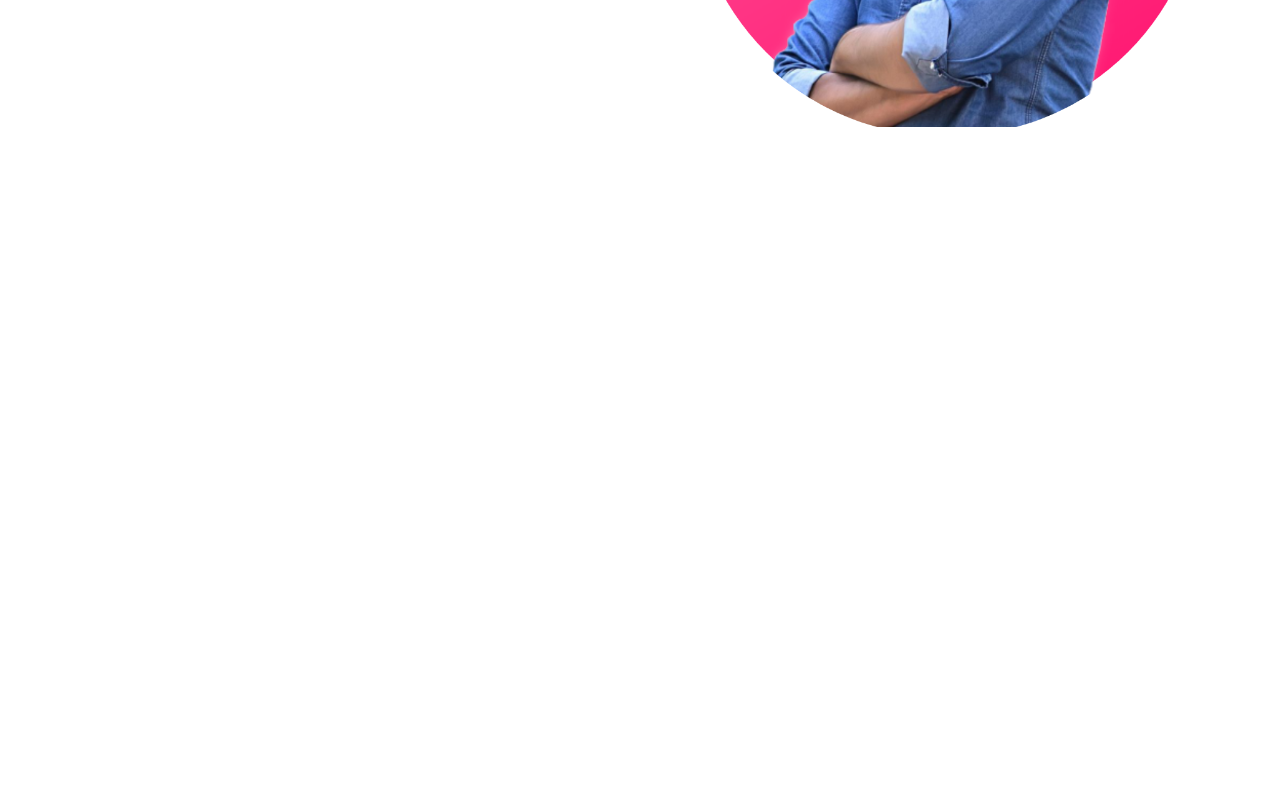
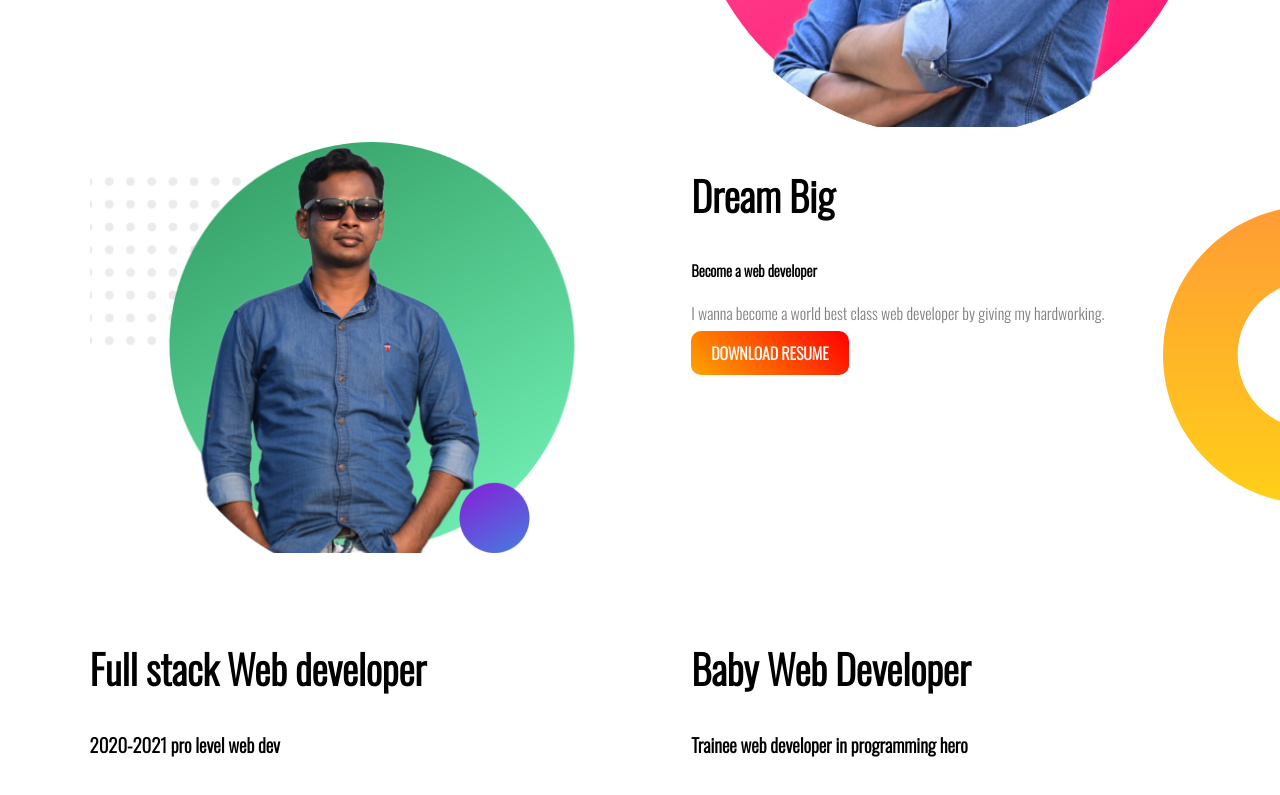
Before and after one commit to platobala/platobala, a plain HTML site: page index.html in a window 1280 px wide. Shown: the part 395-1190 px from the top of the page. Before the commit the page ends 800 px from the top, so only its background shows below. Drawn offline with nearby package versions, Linux system fonts and the light colour scheme.

Commit message:
experience

```diff
--- a/index.html
+++ b/index.html
@@ -23,6 +23,31 @@
         </div>
 
     </section>
+    <section class="dream-area">
+        <div class="half-width">
+            <img src="images/profile2.png" alt="">
+        </div>
+        <div class="half-width">
+            <h2>Dream Big</h2>
+            <h4>Become a web developer</h4>
+            <p>I wanna become a world best class web developer by giving my hardworking.</p>
+            <a class="button" target="_blank" href="https://web.facebook.com/Platobala.16568">DOWNLOAD RESUME</a>
+
+
+        </div>
+
+    </section>
+    <section class="experinces-area">
+        <div class="half-width">
+            <h2>Full stack Web developer</h2>
+            <h3>2020-2021 pro level web dev</h3>
+        </div>
+        <div class="half-width">
+            <h2>Baby Web Developer</h2>
+            <h3>Trainee web developer in programming hero</h3>
+        </div>
+
+    </section>
 
 </body>
 </html>
--- a/style.css
+++ b/style.css
@@ -4,6 +4,15 @@ body{
 }
 h1{
     font-size: 50px;
+}
+h2{
+    font-size: 40px;
+}
+h4{
+    font-size: 15px;
+}
+p{
+    color: grey;
 }
 .name-highlit{
     color: springgreen;
@@ -39,3 +48,8 @@ section{
     color:white;
     font-weight: 700;
 }
+.dream-area{
+    background-image: url(images/dream-bg.png);
+    background-repeat: no-repeat;
+    background-position: right;
+}
```
Also changed, not shown: images/dream-bg.png (added).
